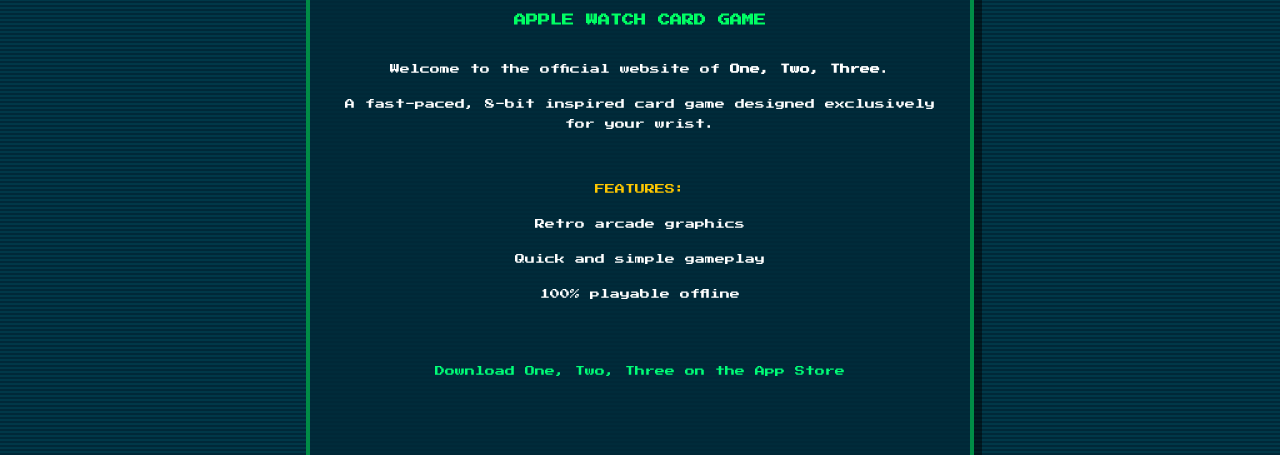
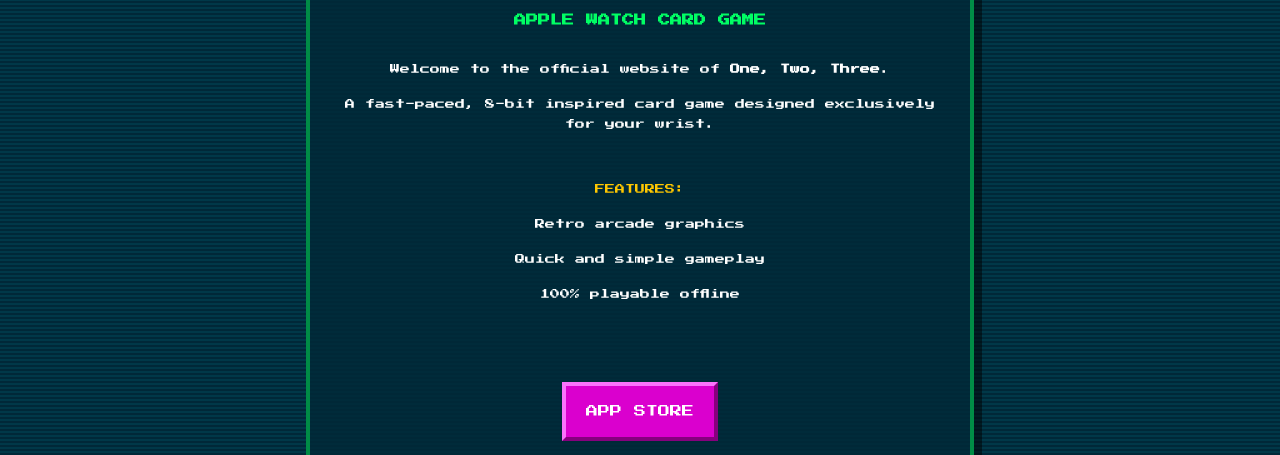
Before and after one commit to torcy-it/one-two-tree, a plain HTML site: page index.html in a window 1280 px wide. Shown: the part 447-902 px from the top of the page. Drawn offline with Linux system fonts and the light colour scheme.

Commit message:
Update index.html

```diff
--- a/index.html
+++ b/index.html
@@ -32,9 +32,7 @@
 
         <br>
 
-        <p style="text-align: center; margin-bottom: 30px;">
-            <a href="[INSERISCI_IL_TUO_LINK_QUI]" target="_blank">Download One, Two, Three on the App Store</a>
-        </p>
+        <a href="[INSERISCI_IL_TUO_LINK_QUI]" class="pixel-btn btn-yellow">APP STORE</a>
 
         <br>
 
```
